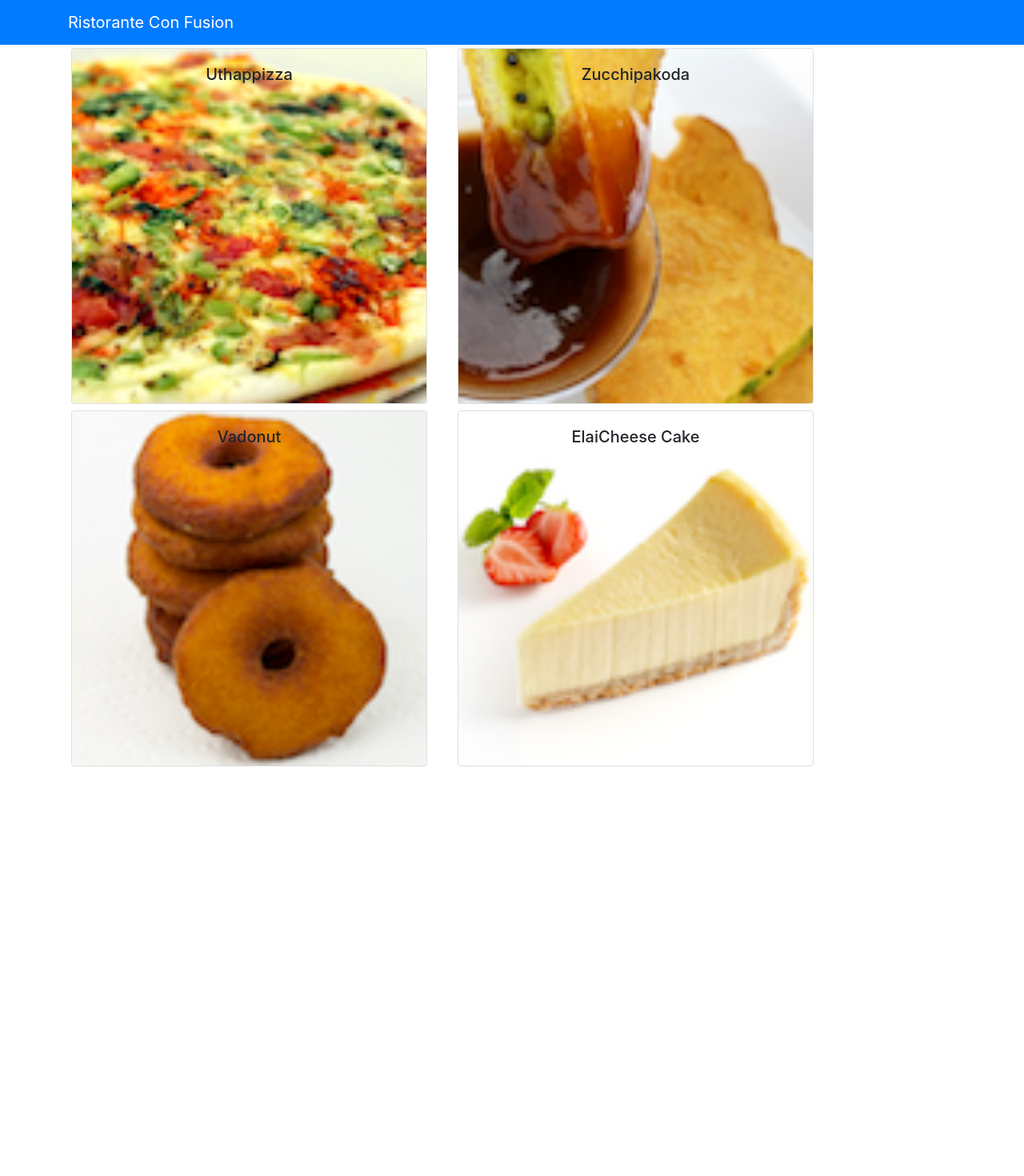
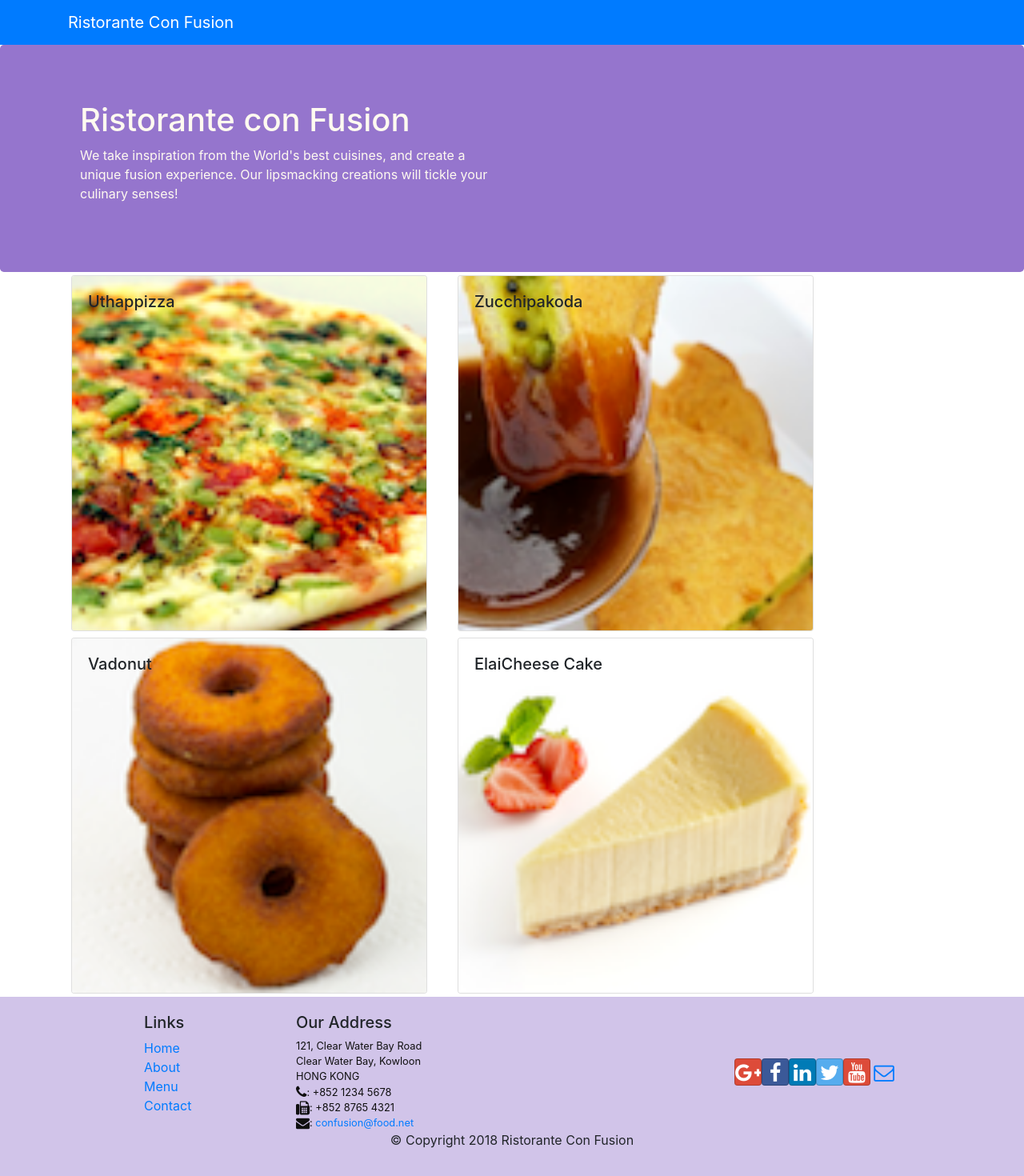
Before and after one commit to Calebjoshua/Confusion-Raect-app, a React (Create React App) app: page / in a window 1280 px wide. Shown: the top 1470 px of the page at 80% size. Before the commit the page ends 962 px from the top, so only its background shows below. Built offline with nearby package versions, Linux system fonts and the light colour scheme.

Commit message:
Header and Footer Component

```diff
--- a/package.json
+++ b/package.json
@@ -7,6 +7,8 @@
     "@testing-library/react": "^11.2.7",
     "@testing-library/user-event": "^12.8.3",
     "bootstrap": "^4.0.0",
+    "bootstrap-social": "^5.1.1",
+    "font-awesome": "^4.7.0",
     "react": "^17.0.2",
     "react-dom": "^17.0.2",
     "react-popper": "^0.9.2",
--- a/src/App.css
+++ b/src/App.css
@@ -1,38 +1,33 @@
-.App {
-  text-align: center;
+.row-header{
+  margin:0px auto;
+  padding:0px auto;
 }
 
-.App-logo {
-  height: 40vmin;
-  pointer-events: none;
+.row-content {
+  margin:0px auto;
+  padding: 50px 0px 50px 0px;
+  border-bottom: 1px ridge;
+  min-height:400px;
 }
 
-@media (prefers-reduced-motion: no-preference) {
-  .App-logo {
-    animation: App-logo-spin infinite 20s linear;
-  }
+.footer{
+  background-color: #D1C4E9;
+  margin:0px auto;
+  padding: 20px 0px 20px 0px;
+}
+.jumbotron {
+  padding:70px 30px 70px 30px;
+  margin:0px auto;
+  background: #9575CD ;
+  color:floralwhite;
 }
 
-.App-header {
-  background-color: #282c34;
-  min-height: 100vh;
-  display: flex;
-  flex-direction: column;
-  align-items: center;
-  justify-content: center;
-  font-size: calc(10px + 2vmin);
-  color: white;
+address{
+  font-size:80%;
+  margin:0px;
+  color:#0f0f0f;
 }
 
-.App-link {
-  color: #61dafb;
+.navbar-dark {
+  background-color: #512DA8;
 }
-
-@keyframes App-logo-spin {
-  from {
-    transform: rotate(0deg);
-  }
-  to {
-    transform: rotate(360deg);
-  }
-}
--- /dev/null
+++ b/src/Component/Footer.js
@@ -0,0 +1,50 @@
+import React from 'react';
+
+function Footer(props) {
+    return(
+    <div className="footer">
+        <div className="container">
+            <div className="row justify-content-center">
+                <div className="col-4 offset-1 col-sm-2">
+                    <h5>Links</h5>
+                    <ul className="list-unstyled">
+                        <li><a href="#">Home</a></li>
+                        <li><a href="#">About</a></li>
+                        <li><a href="#">Menu</a></li>
+                        <li><a href="contactus.html">Contact</a></li>
+                    </ul>
+                </div>
+                <div className="col-7 col-sm-5">
+                    <h5>Our Address</h5>
+                    <address>
+		              121, Clear Water Bay Road<br />
+		              Clear Water Bay, Kowloon<br />
+		              HONG KONG<br />
+		              <i className="fa fa-phone fa-lg"></i>: +852 1234 5678<br />
+		              <i className="fa fa-fax fa-lg"></i>: +852 8765 4321<br />
+		              <i className="fa fa-envelope fa-lg"></i>: <a href="mailto:confusion@food.net">
+                         confusion@food.net</a>
+                    </address>
+                </div>
+                <div className="col-12 col-sm-4 align-self-center">
+                    <div className="text-center">
+                        <a className="btn btn-social-icon btn-google" href="http://google.com/+"><i className="fa fa-google-plus"></i></a>
+                        <a className="btn btn-social-icon btn-facebook" href="http://www.facebook.com/profile.php?id="><i className="fa fa-facebook"></i></a>
+                        <a className="btn btn-social-icon btn-linkedin" href="http://www.linkedin.com/in/"><i className="fa fa-linkedin"></i></a>
+                        <a className="btn btn-social-icon btn-twitter" href="http://twitter.com/"><i className="fa fa-twitter"></i></a>
+                        <a className="btn btn-social-icon btn-google" href="http://youtube.com/"><i className="fa fa-youtube"></i></a>
+                        <a className="btn btn-social-icon" href="mailto:"><i className="fa fa-envelope-o"></i></a>
+                    </div>
+                </div>
+            </div>
+            <div className="row justify-content-center">
+                <div className="col-auto">
+                    <p>© Copyright 2018 Ristorante Con Fusion</p>
+                </div>
+            </div>
+        </div>
+    </div>
+    )
+}
+
+export default Footer;
--- /dev/null
+++ b/src/Component/Header.js
@@ -0,0 +1,27 @@
+import React,{Component} from 'react';
+import {Navbar, NavbarBrand} from 'reactstrap';
+import { Jumbotron } from 'reactstrap';
+class Header extends Component{
+    render(){
+    return(
+        <>
+            <Navbar dark color="primary">
+            <div className="container">
+            <NavbarBrand href="/">Ristorante Con Fusion</NavbarBrand>
+            </div>
+            </Navbar>
+            <Jumbotron>
+                <div class="container">
+                    <div class="row row-header">
+                    <div class="col-12 col-sm-6">
+                        <h1>Ristorante con Fusion</h1>
+                        <p>We take inspiration from the World's best cuisines, and create a unique fusion experience. Our lipsmacking creations will tickle your culinary senses!</p>
+                    </div>
+                    </div>
+                </div>
+            </Jumbotron>
+        </>
+        )
+    }
+}
+export default Header;
--- a/src/Component/MainComponent.js
+++ b/src/Component/MainComponent.js
@@ -1,7 +1,8 @@
 import React from 'react';
-import {Navbar, NavbarBrand} from 'reactstrap';
 import MenuComponent from './MenuComponent';
 import Dishdetails from './Dishdetails';
+import Header from './Header.js';
+import Footer from './Footer.js';
 import {DISHES} from '../shared/dishes';
 class Main extends React.Component{
   constructor(props){
@@ -19,13 +20,10 @@
   render(){
   return (
     <div className="App">
-      <Navbar dark color="primary">
-      <div className="container">
-        <NavbarBrand href="/">Ristorante Con Fusion</NavbarBrand>
-      </div>
-      </Navbar>
+      <Header />
      <MenuComponent dishes={this.state.dishes} onClick={(dishId) =>this.OnselectedDish(dishId) }/>
      <Dishdetails dish={this.state.dishes.filter((dish) =>dish.id === this.state.selectedDish )[0]} />
+     <Footer />
     </div>
   );
 }
--- a/src/index.js
+++ b/src/index.js
@@ -1,6 +1,8 @@
 import React from 'react';
 import ReactDOM from 'react-dom';
 import 'bootstrap/dist/css/bootstrap.min.css';
+import 'font-awesome/css/font-awesome.css';
+import 'bootstrap-social/bootstrap-social.css';
 import './index.css';
 import App from './App';
 import reportWebVitals from './reportWebVitals';
```
Also changed, not shown: 1 other file (tests, documents, lock files or other folders).
